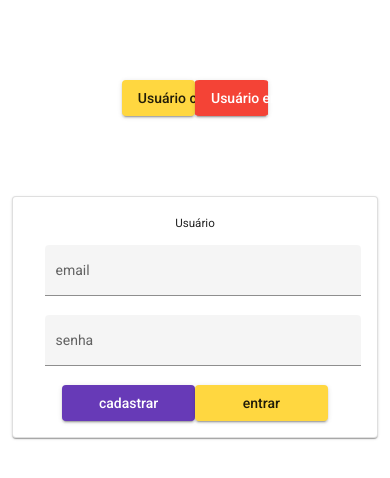
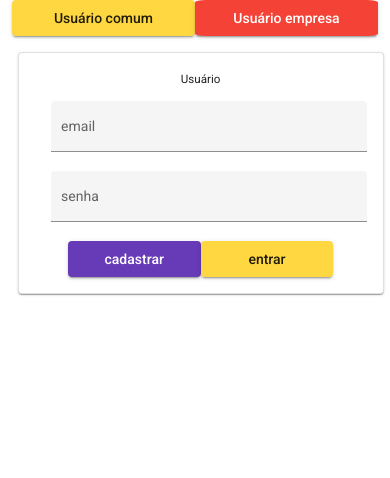
Before and after one commit to GabrielKuiawa/CRUD-2-front, an Angular app: page / in a window 390 px wide. Shown: the top 478 px of the page. Built offline with nearby package versions, Linux system fonts and the light colour scheme.

Commit message:
ultima_atualização

```diff
--- a/src/app/shared/crud-service.ts
+++ b/src/app/shared/crud-service.ts
@@ -35,8 +35,8 @@ export class CrudService<T>{
     login(registro:T){
         return this.http.post(`${this.API_URl}`,registro).pipe(first());
     }
-    post(registro:any,registro2:T){
-        return this.http.post(this.API_URl,registro,registro2).pipe(first());
+    post(registro:any){
+        return this.http.post(this.API_URl,registro).pipe(first());
     }
 
 }
--- a/src/app/view/empresas/vagas-empresa/vagas-empresa.component.html
+++ b/src/app/view/empresas/vagas-empresa/vagas-empresa.component.html
@@ -5,7 +5,7 @@
           <p class="card-text">O que a empresa esta a procura : </p>
           <p class="card-text">{{ vagas.nome }}</p>
           <p class="card-text">proposta de salario: R$: {{ vagas.nome }}</p>
-          <p class="card-text">empresa requisitada {{ vagas.titulo }}</p>
+          <p class="card-text">empresa requisitada {{ vagas.tudo.result }}</p>
           <a class="btn btn-primary">candidatar-se</a>
         </div>
     </div>
--- a/src/app/view/empresas/vagas-empresa/vagas-empresa.component.ts
+++ b/src/app/view/empresas/vagas-empresa/vagas-empresa.component.ts
@@ -14,15 +14,15 @@ export class VagasEmpresaComponent implements OnInit {
   constructor(private service:VagasEmpresasService) { }
 
   ngOnInit(): void {
-    console.log(this.vagasEmpresa$)
+    this.listar()
   }
   listar(){
-    this.vagasEmpresa$ = this.service.list().pipe(
-      map(result => result.empresa),
-      catchError((error: any) => {
-        console.error(error);
-        return empty();
-    }))
+    return this.service.list().subscribe(data=>console.log(data))
+    //   map(result => result.empresa),
+    //   catchError((error: any) => {
+    //     console.error(error);
+    //     return empty();
+    // }))
   }
 
 }
--- a/src/app/view/empresas/vagas-empresa/vagasEmp.service.ts
+++ b/src/app/view/empresas/vagas-empresa/vagasEmp.service.ts
@@ -2,6 +2,7 @@ import { HttpClient } from '@angular/common/http';
 import { Injectable } from '@angular/core';
 import { CrudService } from 'src/app/shared/crud-service';
 import { environment } from 'src/environments/environment';
+import { VagasService } from '../../vagas/vagas.service';
 import { VagasEmpresa } from '../vagasEmpresas';
 
 @Injectable({
@@ -9,8 +10,12 @@ import { VagasEmpresa } from '../vagasEmpresas';
 })
 export class VagasEmpresasService extends CrudService<VagasEmpresa> {
 
-  constructor(protected override http:HttpClient) {
-    super(http,`${environment.API}vagas/empresas/:id`);
+    constructor(
+      protected override http:HttpClient,
+      private service:VagasService
+
+      ) {
+    super(http,`${environment.API}vagas/empresas/${service.getId()}`);
   }
 
 }
--- a/src/app/view/usuario/usuario_component/usuario.component.css
+++ b/src/app/view/usuario/usuario_component/usuario.component.css
@@ -38,7 +38,7 @@
 
 @media only screen and (max-width: 600px) {
     .card{
-        margin: 5rem auto;
+        margin: 1rem auto 0.35rem 0.35rem;
         width: 100%;
         min-width: 10rem;
         text-align: center;
@@ -48,4 +48,14 @@
         display: block;
         max-width: 100%;
     }
+    .botoes{
+        width: 40%;
+        display: inline;
+    }
+    .botao1{
+        width: 50%;
+    }
+    .botao2{
+        width: 50%;
+    }
 }
--- a/src/app/view/vagas/todas-as-vagas/vagas.component.html
+++ b/src/app/view/vagas/todas-as-vagas/vagas.component.html
@@ -12,7 +12,7 @@
           <p class="card-text">{{ vagas.descricao }}</p>
           <p class="card-text">proposta de salario: R$: {{ vagas.salario }}</p>
           <p class="card-text" > id da vaga: {{vagas.id_vag}}</p>
-          <a class="btn btn-primary" (click)="candidatar()">candidatar-se</a>
+          <a class="btn btn-primary" (click)="candidatar(vagas.id_vag)">candidatar-se</a>
         </div>
     </div>
 </div>
--- a/src/app/view/vagas/todas-as-vagas/vagas.component.ts
+++ b/src/app/view/vagas/todas-as-vagas/vagas.component.ts
@@ -50,9 +50,13 @@ export class VagasComponent implements OnInit {
 
 
 
-  candidatar(){
+  candidatar(id:number){
+    const candidatar = {
+      email:this.candidata.getUsuario(),
+      id_vaga:`${id}`
+    }
 
-    return this.candidata.save(this.cad.value).subscribe(data => {
+    return this.candidata.post(candidatar).subscribe(data => {
       console.log(data);
 
     })
```
Also changed, not shown: src/app/view/empresas/vagasEmpresas.ts (+12 -0 lines).
